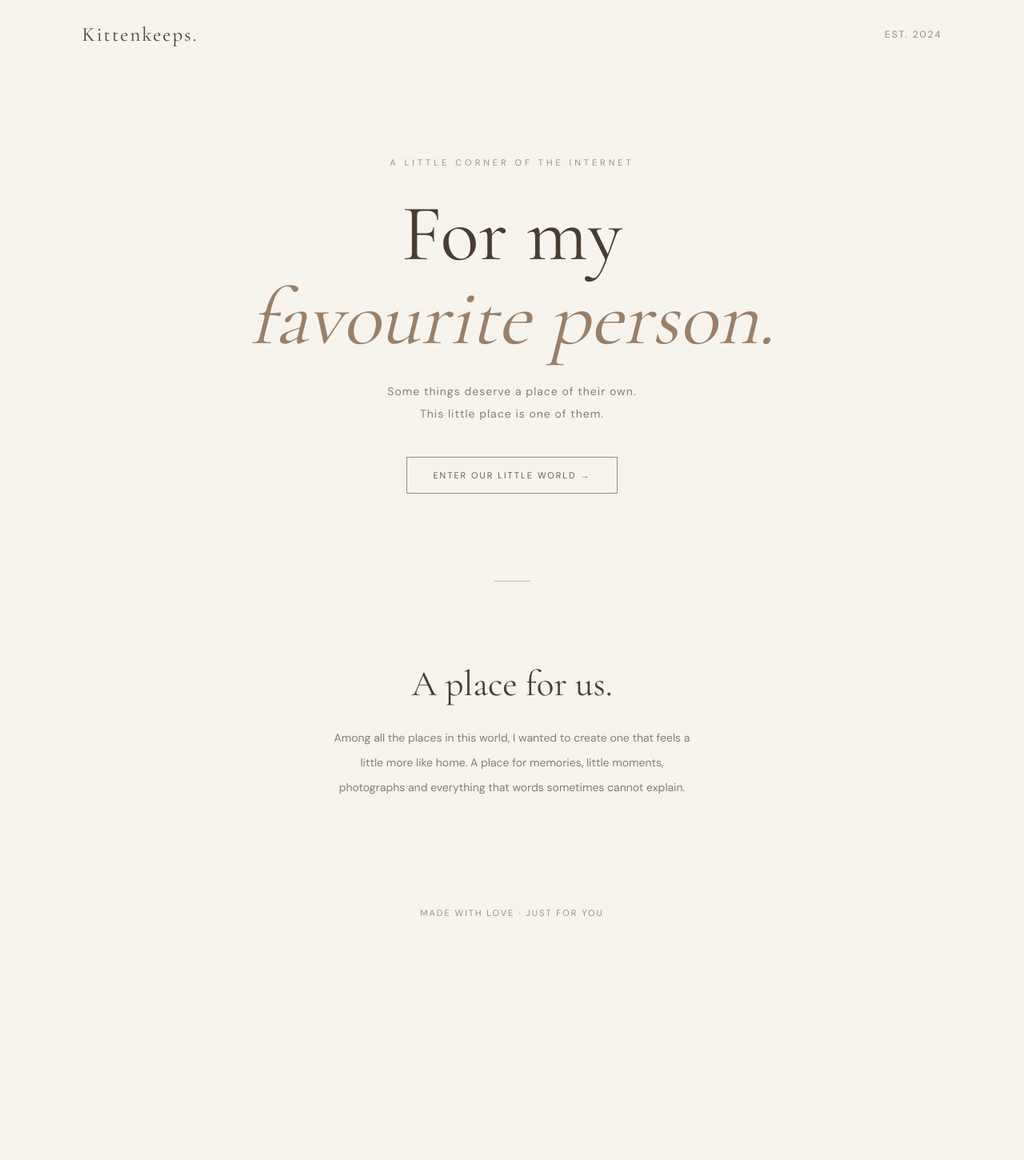
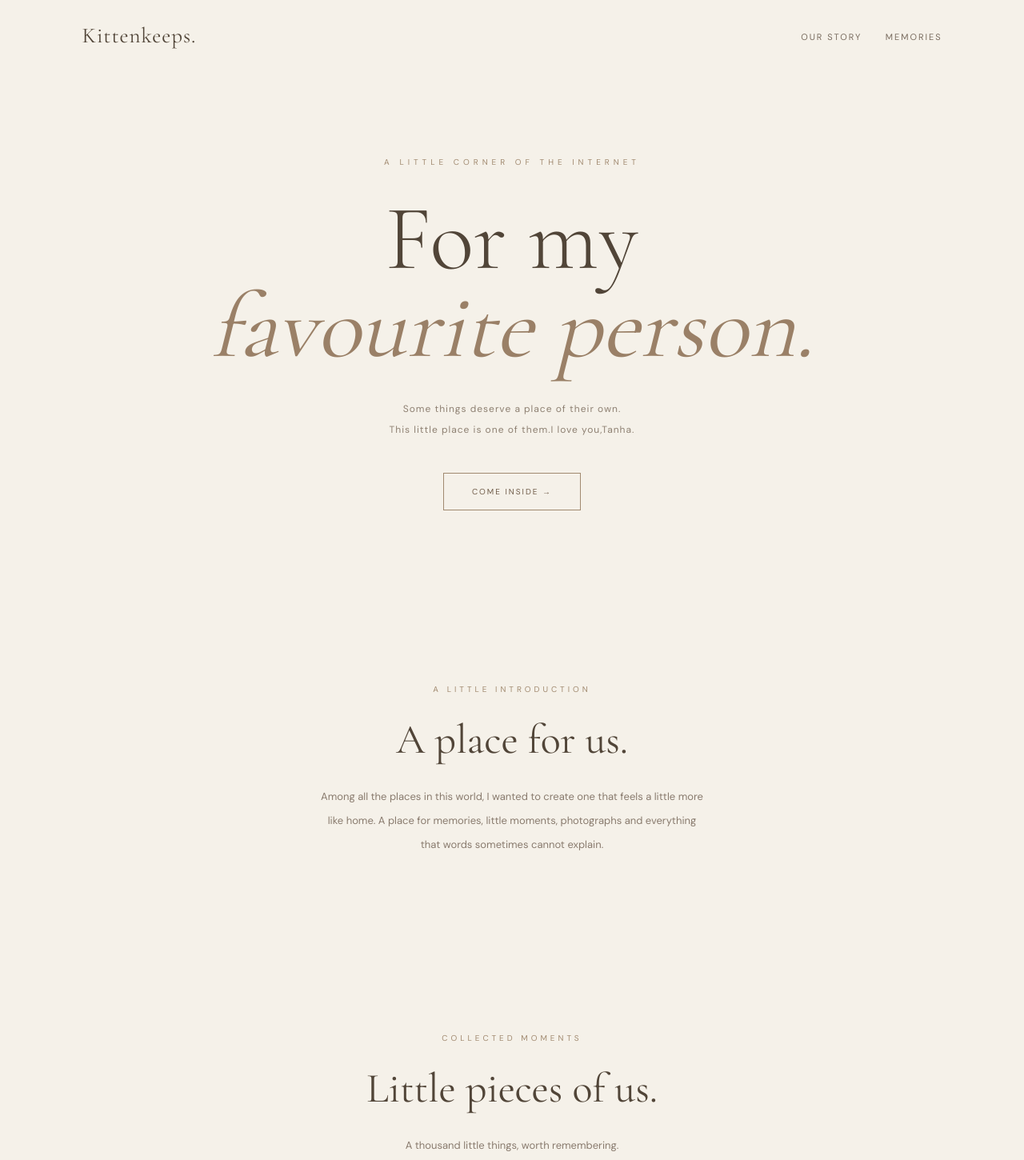
Before and after one commit to raghibishraq733-debug/Kittenkeeps, a plain HTML site: page index.html in a window 1280 px wide. Shown: the top 1450 px of the page at 80% size. Before the commit the page ends 1183 px from the top, so only its background shows below. Drawn offline with nearby package versions, Linux system fonts and the light colour scheme.

Commit message:
Update index.html

```diff
--- a/index.html
+++ b/index.html
@@ -4,129 +4,217 @@
 <meta charset="UTF-8">
 <meta name="viewport" content="width=device-width, initial-scale=1.0">
 
-<title>Kittenkeeps | A Little World</title>
+<title>Kittenkeeps — A Little World</title>
 
-<link href="https://fonts.googleapis.com/css2?family=Cormorant+Garamond:wght@400;500;600&family=DM+Sans:wght@300;400;500&display=swap" rel="stylesheet">
+<link href="https://fonts.googleapis.com/css2?family=Cormorant+Garamond:wght@300;400;500;600&family=DM+Sans:wght@300;400;500&display=swap" rel="stylesheet">
 
 <style>
+
 * {
     margin: 0;
     padding: 0;
     box-sizing: border-box;
 }
 
+html {
+    scroll-behavior: smooth;
+}
+
 body {
-    background: #f7f4ed;
-    color: #493d32;
+    background: #f5f1e9;
+    color: #514538;
     font-family: 'DM Sans', sans-serif;
 }
 
+/* Navigation */
+
 nav {
-    padding: 28px 8%;
     display: flex;
     justify-content: space-between;
     align-items: center;
+    padding: 28px 8%;
 }
 
 .logo {
     font-family: 'Cormorant Garamond', serif;
-    font-size: 25px;
-    letter-spacing: 2px;
+    font-size: 27px;
+    letter-spacing: 1px;
 }
 
-nav span {
-    font-size: 12px;
+nav a {
+    text-decoration: none;
+    color: #786b5e;
+    font-size: 11px;
     letter-spacing: 2px;
-    color: #9a8877;
+    margin-left: 25px;
 }
 
+/* Hero */
+
 .hero {
-    min-height: 80vh;
+    min-height: 82vh;
     display: flex;
     flex-direction: column;
     justify-content: center;
     align-items: center;
     text-align: center;
-    padding: 40px 20px;
+    padding: 50px 20px;
 }
 
 .eyebrow {
-    font-size: 11px;
-    letter-spacing: 4px;
     text-transform: uppercase;
-    color: #a28c76;
-    margin-bottom: 30px;
+    font-size: 10px;
+    letter-spacing: 5px;
+    color: #a18a70;
+    margin-bottom: 35px;
 }
 
 h1 {
     font-family: 'Cormorant Garamond', serif;
-    font-size: clamp(55px, 10vw, 100px);
-    font-weight: 400;
-    line-height: 1.05;
+    font-size: clamp(65px, 11vw, 115px);
+    line-height: 0.95;
+    font-weight: 300;
 }
 
 h1 em {
-    color: #9b8068;
+    color: #9a8067;
     font-weight: 400;
 }
 
 .subtitle {
-    margin-top: 25px;
-    font-size: 14px;
-    color: #897c70;
+    margin-top: 35px;
+    font-size: 12px;
+    line-height: 2.2;
+    color: #8e8072;
     letter-spacing: 1px;
-    line-height: 2;
 }
 
 .button {
+    display: inline-block;
     margin-top: 40px;
-    padding: 15px 32px;
-    border: 1px solid #a28c76;
-    color: #6e5847;
+    padding: 16px 35px;
+    border: 1px solid #a18a70;
     text-decoration: none;
-    font-size: 11px;
+    color: #705c49;
+    font-size: 10px;
     letter-spacing: 2px;
     transition: 0.3s;
 }
 
 .button:hover {
-    background: #6e5847;
-    color: white;
+    background: #705c49;
+    color: #fff;
 }
 
-.divider {
-    width: 45px;
-    height: 1px;
-    background: #c5b5a3;
-    margin: 0 auto;
-}
+/* Sections */
 
-.message {
-    padding: 100px 20px;
+section.content {
+    padding: 110px 20px;
     text-align: center;
 }
 
-.message h2 {
+.section-label {
+    font-size: 10px;
+    letter-spacing: 4px;
+    color: #a18a70;
+    text-transform: uppercase;
+    margin-bottom: 25px;
+}
+
+h2 {
     font-family: 'Cormorant Garamond', serif;
-    font-size: 45px;
+    font-size: 52px;
     font-weight: 400;
     margin-bottom: 25px;
 }
 
-.message p {
-    max-width: 450px;
+.description {
+    max-width: 480px;
     margin: auto;
-    font-size: 14px;
-    line-height: 2.2;
-    color: #897c70;
+    font-size: 13px;
+    line-height: 2.3;
+    color: #897b6e;
 }
 
+/* Memory cards */
+
+.memories {
+    display: flex;
+    justify-content: center;
+    gap: 25px;
+    flex-wrap: wrap;
+    margin-top: 55px;
+}
+
+.memory-card {
+    width: 230px;
+    padding: 35px 20px;
+    border: 1px solid #ded4c6;
+    transition: 0.3s;
+}
+
+.memory-card:hover {
+    transform: translateY(-6px);
+}
+
+.memory-card h3 {
+    font-family: 'Cormorant Garamond', serif;
+    font-size: 27px;
+    font-weight: 400;
+    margin-bottom: 12px;
+}
+
+.memory-card p {
+    font-size: 11px;
+    color: #938476;
+    line-height: 1.8;
+}
+
+/* Footer */
+
 footer {
+    padding: 45px 20px;
     text-align: center;
-    padding: 35px;
-    font-size: 11px;
-    color: #a28c76;
-    letter-spacing: 2px;
+    border-top: 1px solid #e4dbcf;
+    font-size: 10px;
+    letter-spacing: 3px;
+    color: #a18a70;
+}
+
+/* Mobile */
+
+@media (max-width: 600px) {
+
+    nav {
+        padding: 22px 6%;
+    }
+
+    nav a {
+        margin-left: 12px;
+        font-size: 9px;
+    }
+
+    .logo {
+        font-size: 23px;
+    }
+
+    .hero {
+        min-height: 75vh;
+    }
+
+    h2 {
+        font-size: 42px;
+    }
+
+    section.content {
+        padding: 80px 20px;
+    }
+
+    .memory-card {
+        width: 100%;
+        max-width: 300px;
+    }
+
 }
 
 </style>
@@ -136,12 +224,20 @@ footer {
 
 <nav>
     <div class="logo">Kittenkeeps.</div>
-    <span>EST. 2024</span>
+
+    <div>
+        <a href="#story">OUR STORY</a>
+        <a href="#memories">MEMORIES</a>
+    </div>
 </nav>
 
-<section class="hero">
+<!-- Welcome -->
 
-    <div class="eyebrow">A little corner of the internet</div>
+<div class="hero">
+
+    <div class="eyebrow">
+        A little corner of the internet
+    </div>
 
     <h1>
         For my<br>
@@ -150,31 +246,70 @@ footer {
 
     <p class="subtitle">
         Some things deserve a place of their own.<br>
-        This little place is one of them.
+        This little place is one of them.I love you,Tanha.
     </p>
 
-    <a href="#message" class="button">ENTER OUR LITTLE WORLD →</a>
+    <a href="#story" class="button">
+        COME INSIDE →
+    </a>
 
-</section>
+</div>
 
-<div class="divider"></div>
+<!-- Our Story -->
 
-<section class="message" id="message">
+<section class="content" id="story">
+
+    <div class="section-label">A little introduction</div>
 
     <h2>A place for us.</h2>
 
-    <p>
+    <p class="description">
         Among all the places in this world,
         I wanted to create one that feels a little
-        more like home. A place for memories,
-        little moments, photographs and everything
-        that words sometimes cannot explain.
+        more like home.
+
+        A place for memories, little moments,
+        photographs and everything that words
+        sometimes cannot explain.
     </p>
 
 </section>
 
+<!-- Memories -->
+
+<section class="content" id="memories">
+
+    <div class="section-label">Collected moments</div>
+
+    <h2>Little pieces of us.</h2>
+
+    <p class="description">
+        A thousand little things, worth remembering.
+    </p>
+
+    <div class="memories">
+
+        <div class="memory-card">
+            <h3>Our beginning</h3>
+            <p>Where our story started.</p>
+        </div>
+
+        <div class="memory-card">
+            <h3>Little moments</h3>
+            <p>The ordinary days that became special.</p>
+        </div>
+
+        <div class="memory-card">
+            <h3>YOURS FOREVER</h3>
+            <p>Things I never want to forget.</p>
+        </div>
+
+    </div>
+
+</section>
+
 <footer>
-    MADE WITH LOVE · JUST FOR YOU
+    MADE WITH LOVE · JUST FOR YOU MY BABY
 </footer>
 
 </body>
```
